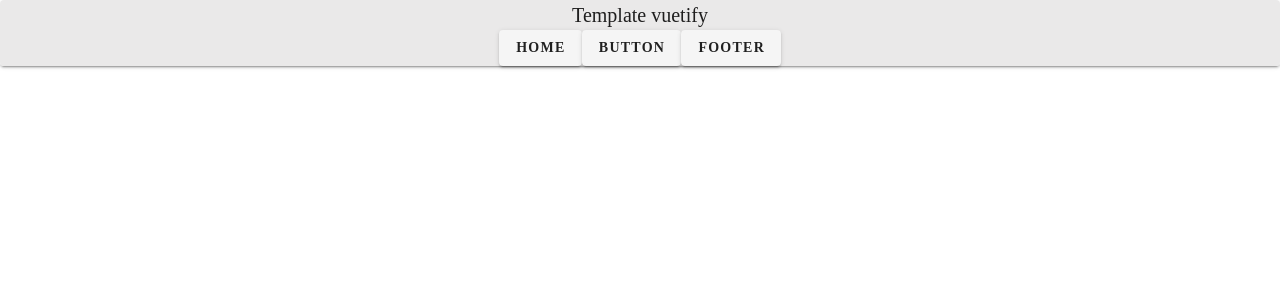
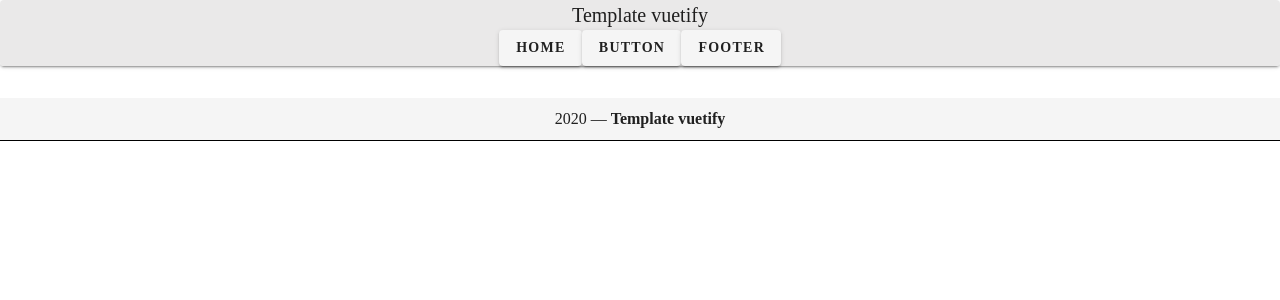
Before and after one commit to SacleuxBenoit/creation-template-vuetify, a Vue app in the folder front/: page /footer in a window 1280 px wide. Shown: the top 300 px of the page. Built offline with nearby package versions, Linux system fonts and the light colour scheme.

Commit message:
import the component Footer in views/Footer.vue

```diff
--- a/front/src/views/Footer.vue
+++ b/front/src/views/Footer.vue
@@ -1,11 +1,14 @@
 <template>
     <div>
-
+        <Footer/>
     </div>
 </template>
 
 <script>
+import Footer from '../components/Footer/Footer'
 export default {
-
+    components:{
+        Footer
+    }
 }
 </script>
```
